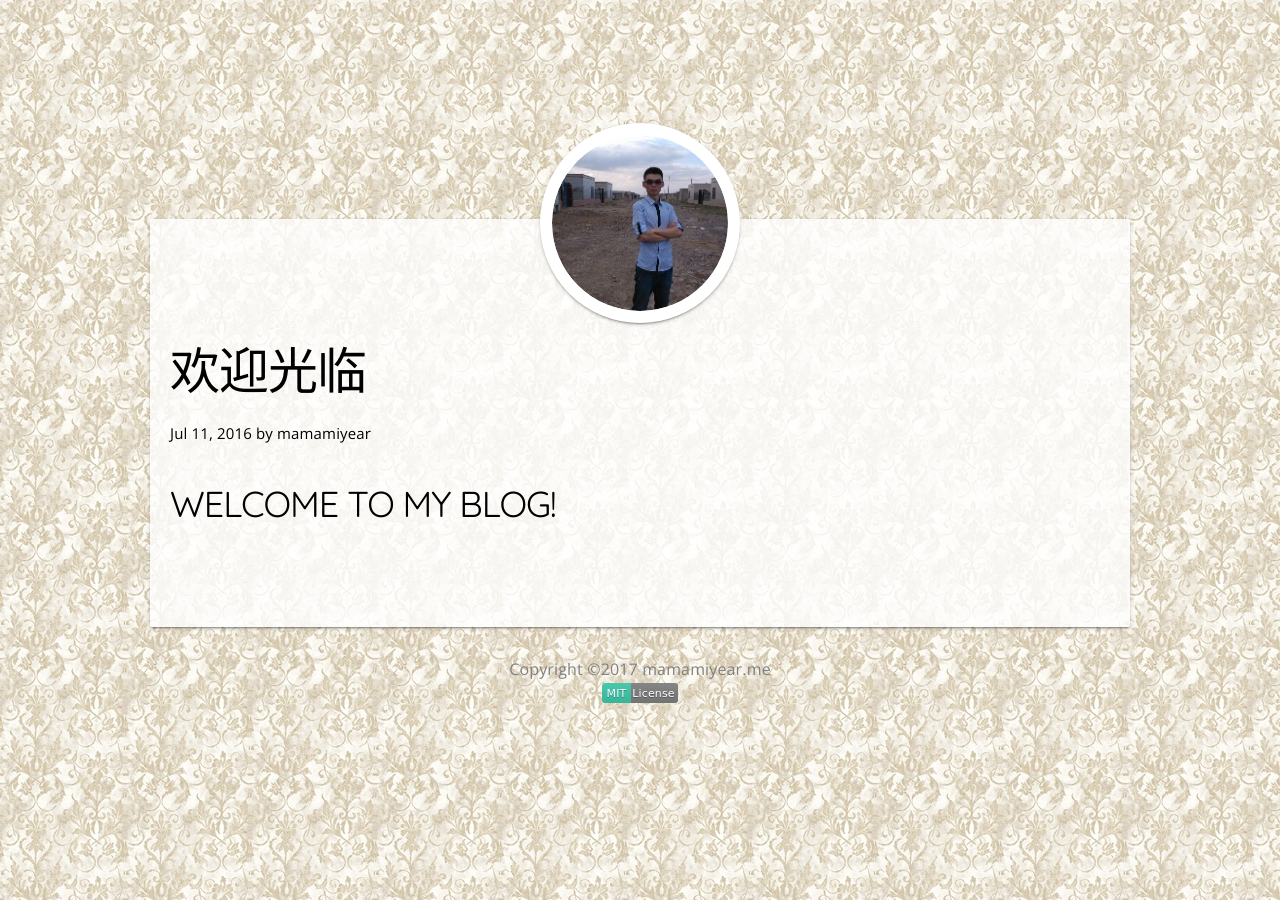
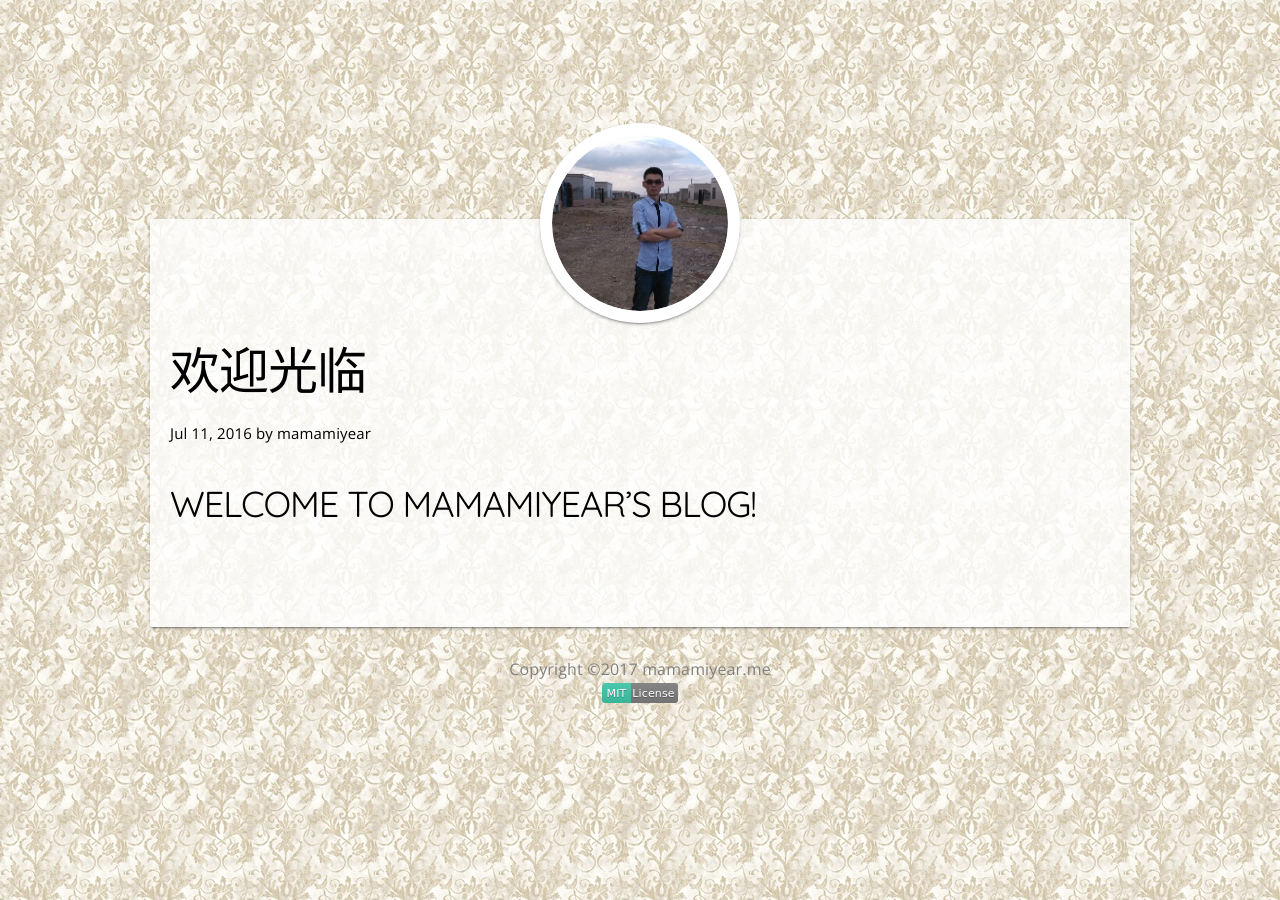
Before and after one commit to mamamiyear/mamamiyear.github.io, a Jekyll site: the page built from _posts/2016-07-23-welcome-to-mamamiyear-blog.md, in a window 1280 px wide. Built offline with Jekyll 4.4.1, drawn with Linux system fonts in a browser that asks for light colours.

```diff
--- a/_posts/2016-07-23-welcome-to-mamamiyear-blog.md
+++ b/_posts/2016-07-23-welcome-to-mamamiyear-blog.md
@@ -1,9 +1,10 @@
 ---
-layout: post
-title:  "欢迎光临"
-date:   2016-07-11 16:33:45 +0200
-tag:    [welcome, other]
+layout:     post
+title:      "欢迎光临"
+date:       2016-07-11 16:33:45 +0200
 author:     mamamiyear
+category:   other
+tag:        [other]
 SN:         1
 ---
-### WELCOME TO MY BLOG!
+### WELCOME TO MAMAMIYEAR'S BLOG!
```
Also changed, not shown: _posts/2017-06-24-python-decorator.md (+1 -1 lines), _posts/2017-06-29-ssh-login.md (+1 -1 lines), _posts/2017-07-11-Git-and-Git-Server.md (+1 -1 lines), README.md.
